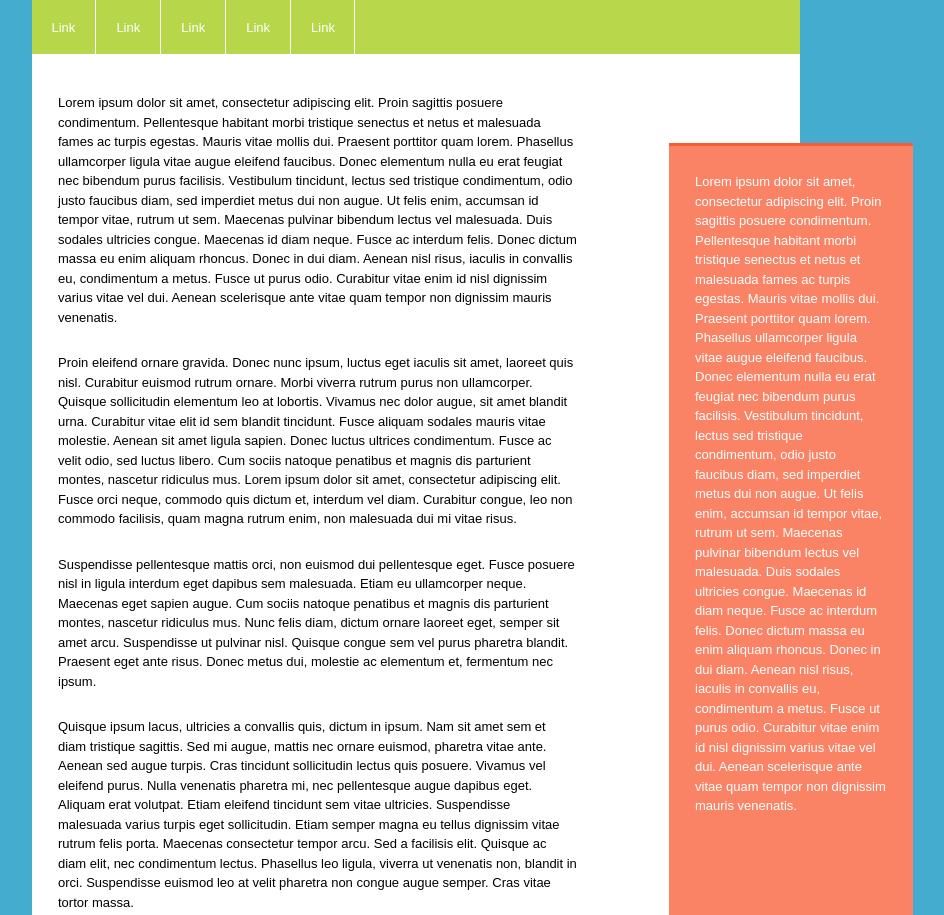
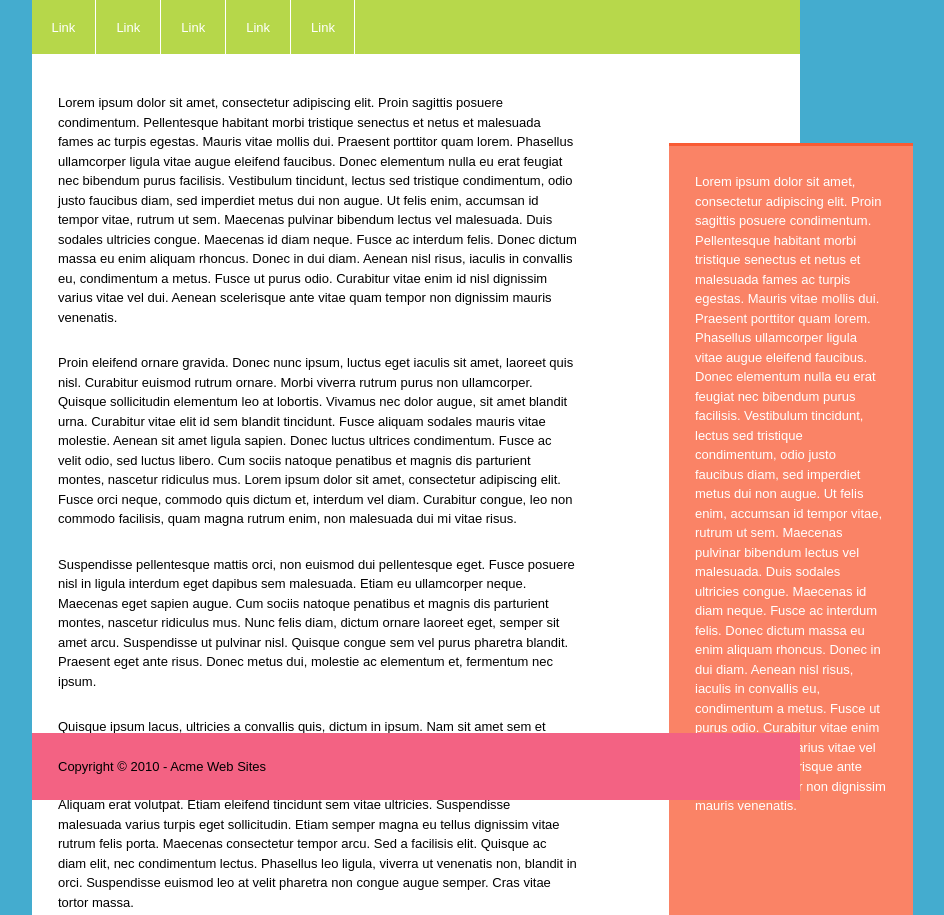
Before and after one commit to Ata-92/Layout, a plain HTML site: page index.html in a window 1280 px wide. Shown: the top 915 px of the page, without its empty margins (224-1168 px from the left). Drawn offline with Linux system fonts and the light colour scheme.

Commit message:
Add footer styling and finish the practice

```diff
--- a/style.css
+++ b/style.css
@@ -45,6 +45,10 @@ body {
   background-color: rgba(0, 0, 0, .3);
 }
 
+.main {
+  height: 125rem;
+}
+
 .main__article {
   margin: 2rem 1rem;
   line-height: 1.5rem;
@@ -73,3 +77,15 @@ body {
   display: block;
   clear: both;
 }
+
+.footer {
+  background-color: #F36283;
+  position: fixed;
+  bottom: 0;
+  width: 60%;
+}
+
+.footer__div {
+  padding: 1rem;
+  margin: 1rem;
+}
```
